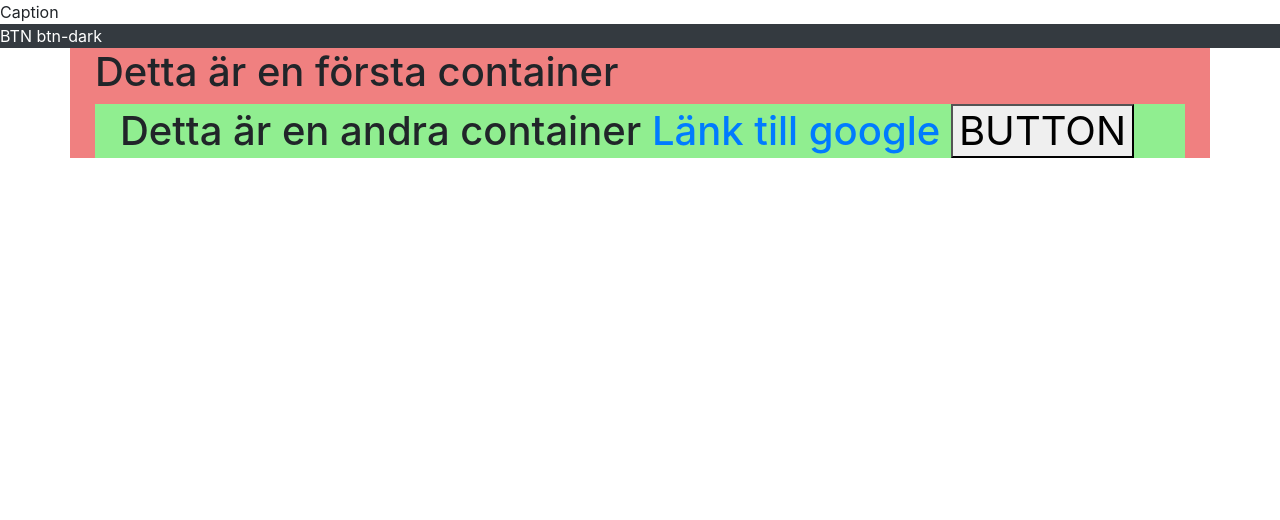
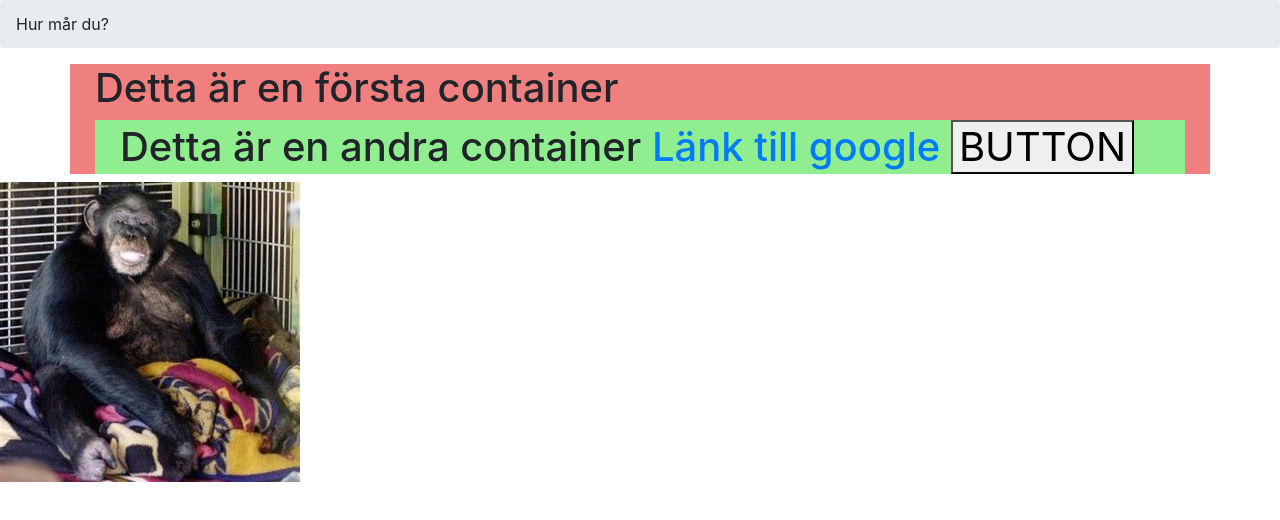
Before and after one commit to blarpet/WEB-AXEL-JOBSON, a plain HTML site: page BS4/index.html in a window 1280 px wide. Drawn offline with Linux system fonts and the light colour scheme.

Commit message:
added bagool

```diff
--- a/random/index.html
+++ b/BS4/index.html
@@ -3,13 +3,9 @@
 <head>
     <link rel="stylesheet" href="bootstrap.css">
     <link rel="stylesheet" href="style.css">
-    <meta charset="UTF-8">
-    <meta name="viewport" content="width=device-width, initial-scale1.0">
-    <title>Document</title>
 </head>
 <body>
-    <div class="caption">Caption</div>
-    <div class="btn-dark">BTN btn-dark</div>
+    <div class="breadcrumb">Hur mår du?</div>
     <div class="container " style="background-color: lightcoral;">
         <h1>Detta är en första container</h1>
         <div class="container" style="background-color: lightgreen ;">
@@ -17,5 +13,6 @@
             <button class"btn"> BUTTON </button>
         </div>
     </div>
+    <div class="card-img-top"> <img src="images/travis.jpg"> </div>
 </body>
 </html>
```
Also changed, not shown: BS4/bootstrap.css (renamed from random/bootstrap.css), BS4/images/travis.jpg (added), BS4/style.css (renamed from random/style.css).
